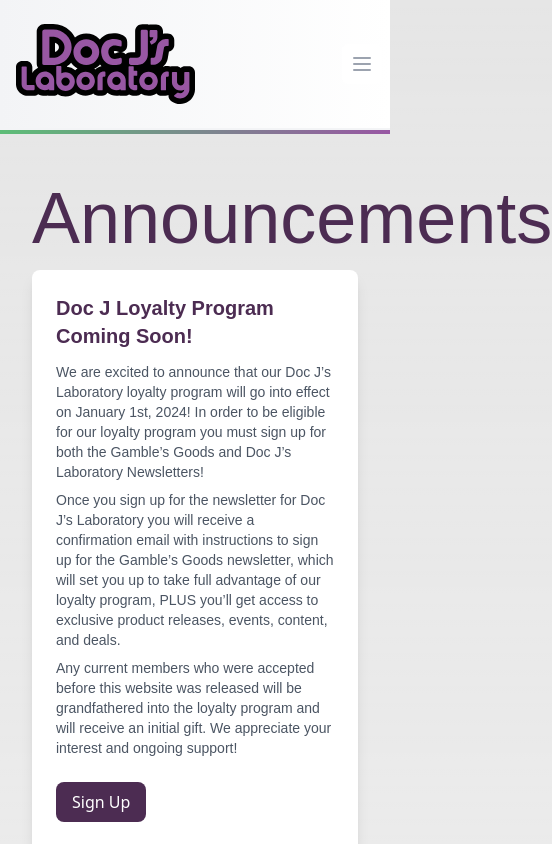
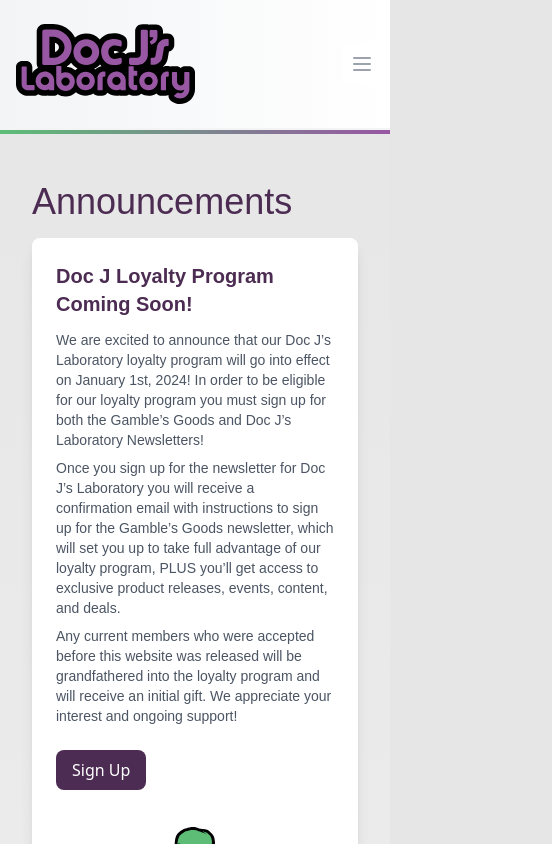
Before and after one commit to dbates10/ai-website, a Next.js app in the folder doc-j/: page /announcements in a window 390 px wide. Both pictures are taken after a click on the button "Yes". Shown: the top 844 px of the page, 552 px wide, since content can reach past the window. Built offline with nearby package versions, Linux system fonts and the light colour scheme; a web font is replaced by a local one; what @storyblok/react would draw is missing.

Commit message:
small style fixes.

```diff
--- a/doc-j/app/announcements/page.tsx
+++ b/doc-j/app/announcements/page.tsx
@@ -7,7 +7,7 @@
   return (
     <>
       <Container>
-        <h1 className="text-7xl text-purp-dark font-clone my-4">
+        <h1 className="text-4xl md:text-7xl text-purp-dark font-clone my-4">
           Announcements
         </h1>
         {announcements.map((announcement, index) => (
--- a/doc-j/components/Navigation.js
+++ b/doc-j/components/Navigation.js
@@ -164,7 +164,7 @@
           <div className="fixed inset-0 z-50 overflow-hidden">
             <div
               ref={navRef}
-              className={`absolute w-64 h-screen top-0 right-0 transition-transform transform origin-top-right duration-500 md:hidden ${
+              className={`absolute w-3/4 h-screen top-0 right-0 transition-transform transform origin-top-right duration-500 md:hidden ${
                 openMenu ? "translateX(0)" : "translateX(100%)"
               }`}
             >
```
